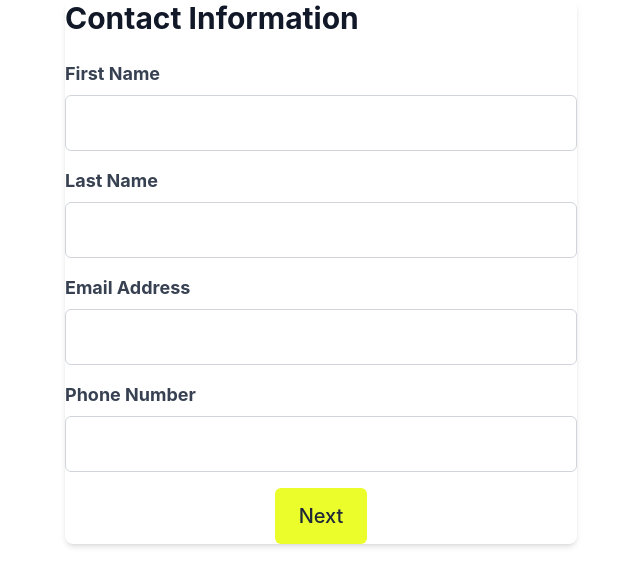
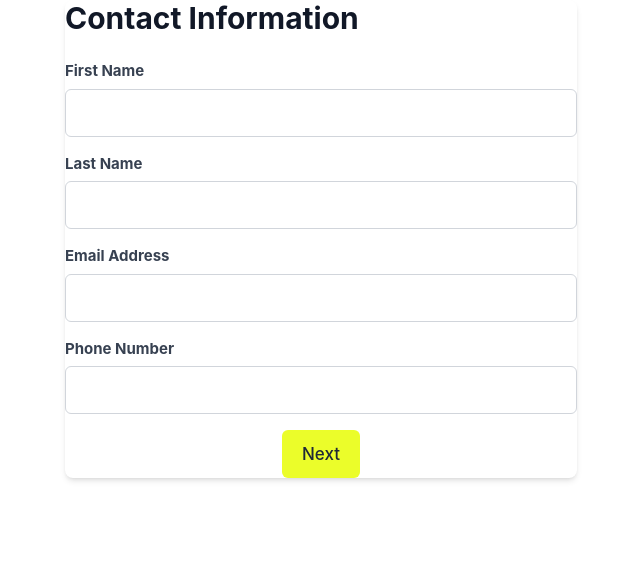
Before and after one commit to samedayramps/CRM-Form, a React app: page / in a window 1280 px wide. Shown: the top 586 px of the page, without its empty margins (319-959 px from the left). Built offline with nearby package versions, Linux system fonts and the light colour scheme.

Commit message:
Push recent changes to master

```diff
--- a/src/components/RentalRequestForm/RentalRequestForm.tsx
+++ b/src/components/RentalRequestForm/RentalRequestForm.tsx
@@ -1,4 +1,4 @@
-import React, { useState, useEffect, useCallback, useRef } from 'react';
+import React, { useState, useEffect, useCallback } from 'react';
 import { ContactInfoForm } from './ContactInfoForm';
 import { RampDetailsForm } from './RampDetailsForm';
 import { ConfirmationPage } from './ConfirmationPage';
@@ -24,8 +24,6 @@ export const RentalRequestForm: React.FC = () => {
   const [isSubmitting, setIsSubmitting] = useState(false);
   const [currentPage, setCurrentPage] = useState(0);
 
-  const formRef = useRef<HTMLDivElement>(null);
-
   const handleChange: FormChangeHandler = (field, value, error?) => {
     setFormData(prevData => ({ ...prevData, [field]: value }));
     if (error !== undefined) {
@@ -40,10 +38,8 @@ export const RentalRequestForm: React.FC = () => {
   };
 
   const sendHeight = useCallback(() => {
-    if (formRef.current) {
-      const height = formRef.current.scrollHeight;
-      window.parent.postMessage({ type: 'setHeight', height: height + 50 }, '*'); // Add 50px buffer
-    }
+    const height = document.body.scrollHeight;
+    window.parent.postMessage({ type: 'setHeight', height }, '*');
   }, []);
 
   useEffect(() => {
@@ -53,25 +49,18 @@ export const RentalRequestForm: React.FC = () => {
       sendHeight();
     });
 
-    if (formRef.current) {
-      resizeObserver.observe(formRef.current);
-    }
+    resizeObserver.observe(document.body);
 
     window.addEventListener('load', sendHeight);
-    window.addEventListener('resize', sendHeight);
-
-    const intervalId = setInterval(sendHeight, 100); // Check height every 100ms
 
     return () => {
       resizeObserver.disconnect();
       window.removeEventListener('load', sendHeight);
-      window.removeEventListener('resize', sendHeight);
-      clearInterval(intervalId);
     };
   }, [sendHeight]);
 
   useEffect(() => {
-    setTimeout(sendHeight, 0); // Delay to ensure DOM is updated
+    sendHeight();
   }, [currentPage, formData, sendHeight]);
 
   const handleNextPage = () => {
@@ -116,7 +105,7 @@ export const RentalRequestForm: React.FC = () => {
   };
 
   return (
-    <div ref={formRef} className="rental-form-container w-full max-w-lg mx-auto">
+    <div className="rental-form-container w-full max-w-lg mx-auto">
       {currentPage < 2 ? (
         <form onSubmit={handleSubmit} className="bg-white shadow-md rounded-lg">
           <div>
--- a/src/styles/index.css
+++ b/src/styles/index.css
@@ -3,9 +3,9 @@
 @import 'tailwindcss/utilities';
 
 :root {
-  --font-size-base: 1.125rem;
-  --font-size-lg: 1.25rem;
-  --font-size-xl: 1.75rem; /* Increased from 1.5rem */
+  --font-size-base: 0.9375rem; /* Reduced from 1.125rem */
+  --font-size-lg: 1.0625rem; /* Reduced from 1.25rem */
+  --font-size-xl: 1.375rem; /* Reduced from 1.75rem */
   --font-weight-normal: 400;
   --font-weight-medium: 500;
   --font-weight-bold: 700;
@@ -22,23 +22,23 @@ h2 {
   font-size: var(--font-size-xl);
   font-weight: var(--font-weight-bold);
   color: #111827;
-  margin-bottom: 1.5rem;
+  margin-bottom: 1rem;
 }
 
 .form-input,
 .form-select {
   width: 100%;
-  padding: 0.75rem 1rem;
+  padding: 0.625rem 0.875rem;
   color: #374151;
   border: 1px solid #d1d5db;
   border-radius: 0.375rem;
   font-size: var(--font-size-base);
-  height: 3.5rem;
+  height: 3rem;
 }
 
 .form-label {
   display: block;
-  margin-bottom: 0.5rem;
+  margin-bottom: 0.375rem;
   font-weight: var(--font-weight-bold);
   color: #374151;
   font-size: var(--font-size-base);
@@ -46,12 +46,12 @@ h2 {
 
 .form-error {
   margin-top: 0.25rem;
-  font-size: var(--font-size-base);
+  font-size: calc(var(--font-size-base) - 0.0625rem);
   color: #dc2626;
 }
 
 .btn {
-  padding: 0.75rem 1.5rem;
+  padding: 0.625rem 1.25rem;
   font-size: var(--font-size-lg);
   font-weight: var(--font-weight-medium);
   border-radius: 0.375rem;
@@ -59,13 +59,13 @@ h2 {
   display: inline-flex;
   align-items: center;
   justify-content: center;
-  height: 3.5rem;
+  height: 3rem;
   text-align: center;
 }
 
 .form-checkbox {
-  height: 1.5rem;
-  width: 1.5rem;
+  height: 1.25rem;
+  width: 1.25rem;
 }
 
 .text-input {
--- a/tailwind.config.js
+++ b/tailwind.config.js
@@ -12,12 +12,12 @@ module.exports = {
         sans: ['-apple-system', 'BlinkMacSystemFont', '"Segoe UI"', 'Roboto', '"Helvetica Neue"', 'Arial', 'sans-serif'],
       },
       fontSize: {
-        'input': '1.125rem', // 18px
-        'button': '1.25rem', // 20px
+        'input': '0.9375rem', // 15px
+        'button': '1.0625rem', // 17px
       },
       padding: {
-        'input': '0.75rem 1rem',
-        'button': '1rem 1.5rem',
+        'input': '0.625rem 0.875rem',
+        'button': '0.875rem 1.25rem',
       },
     },
   },
```
